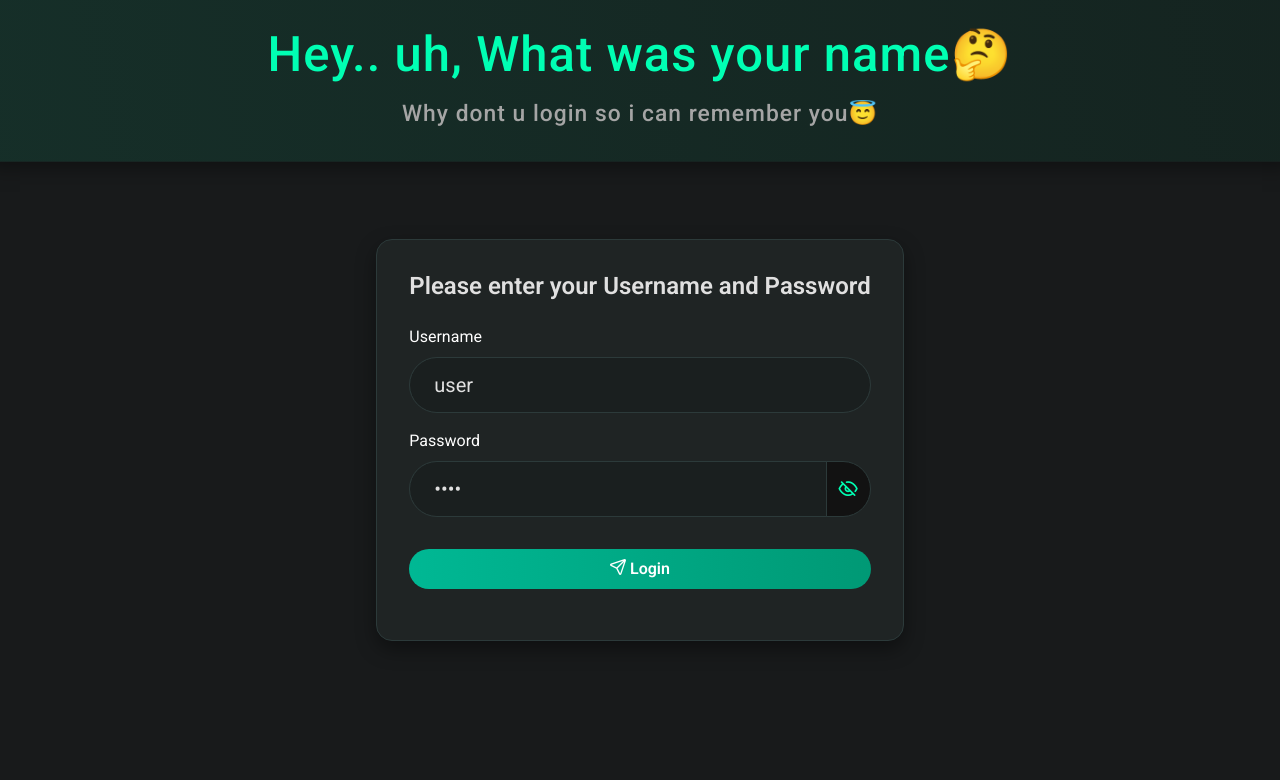
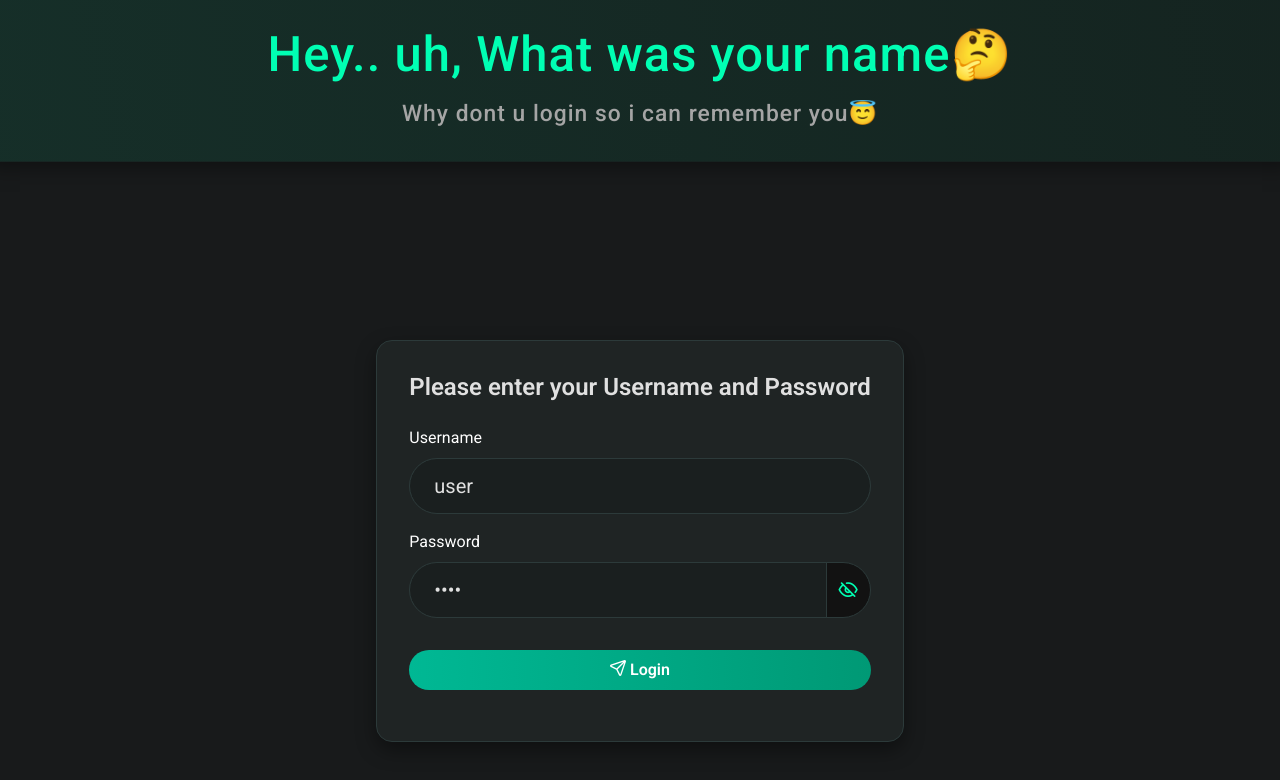
Before and after one commit to baharogluarda/auth-js-practice, a Next.js app: page / in a window 1280 px wide. Shown: the top 780 px of the page. Built offline with nearby package versions, Linux system fonts and the light colour scheme; no server answers.

Commit message:
adjustments

```diff
--- a/src/app/page.jsx
+++ b/src/app/page.jsx
@@ -1,6 +1,6 @@
 import { auth } from "@/auth";
 import Header from "@/components/header/header";
-import { WelcomeUser } from "@/components/logged-in/welcome-user";
+import { WelcomeUser } from "@/components/authorized-user/authorized-user";
 import { LoginForm } from "@/components/login-form/login-form";
 
 export default async function HomePage() {
@@ -10,7 +10,7 @@ export default async function HomePage() {
 
   return (
     <>
-      <Header />
+      <Header session={session}/>
       {isLoggedIn ? (
         <WelcomeUser user={session.user.username} />
       ) : (
--- a/src/components/logged-in/welcome-user.jsx
+++ b/src/components/authorized-user/authorized-user.jsx
@@ -1,11 +1,13 @@
 import React from "react";
 import { ButtonLogout } from "../buttons/button-logout";
+import "./authorized-user.scss";
+import { Container } from "react-bootstrap";
 
 export const WelcomeUser = ({ user }) => {
   return (
-    <>
+    <Container>
       Welcome {user}
       <ButtonLogout />
-    </>
+    </Container>
   );
 };
--- /dev/null
+++ b/src/components/authorized-user/authorized-user.scss
@@ -0,0 +1,12 @@
+@use "@/styles/variables" as v;
+
+.container {
+  padding: 5rem 5rem;
+  display: flex;
+  justify-content: center;
+  align-items: center;
+  flex-direction: column;
+  background-color: v.$primary-color;
+
+  margin-top: 100px;
+}
--- a/src/components/header/header.jsx
+++ b/src/components/header/header.jsx
@@ -2,12 +2,20 @@ import React from "react";
 import "./header.scss";
 import { header } from "../../helpers/config";
 
-const Header = () => {
+const Header = ({ session }) => {
+  const username = session?.user?.username;
+
   return (
-    <header className="main-header">
-      <h1>{header.title}</h1>
-      <h2>{header.subtitle}</h2>
-    </header>
+    <>
+      {session ? (
+        <header className="header">Hi {username} hahahaha, i remember u now</header>
+      ) : (
+        <header className="header">
+          <h1>{header.title}</h1>
+          <h2>{header.subtitle}</h2>
+        </header>
+      )}
+    </>
   );
 };
 
--- a/src/components/header/header.scss
+++ b/src/components/header/header.scss
@@ -1,7 +1,7 @@
-@use "../../styles/variables" as v;
-@use "../../styles/mixins" as m;
+@use "@/styles/variables" as v;
+@use "@/styles/mixins" as m;
 
-.main-header {
+.header {
   width: 100%;
   height: 20vh;
   display: flex;
--- a/src/components/login-form/login-form.scss
+++ b/src/components/login-form/login-form.scss
@@ -1,10 +1,9 @@
-@use "../../styles/variables" as v;
+@use "@/styles/variables" as v;
 
 .login-form {
   display: flex;
   justify-content: center;
   align-items: center;
-  height: 70vh;
   background: v.$background-color;
 
   .card {
```
